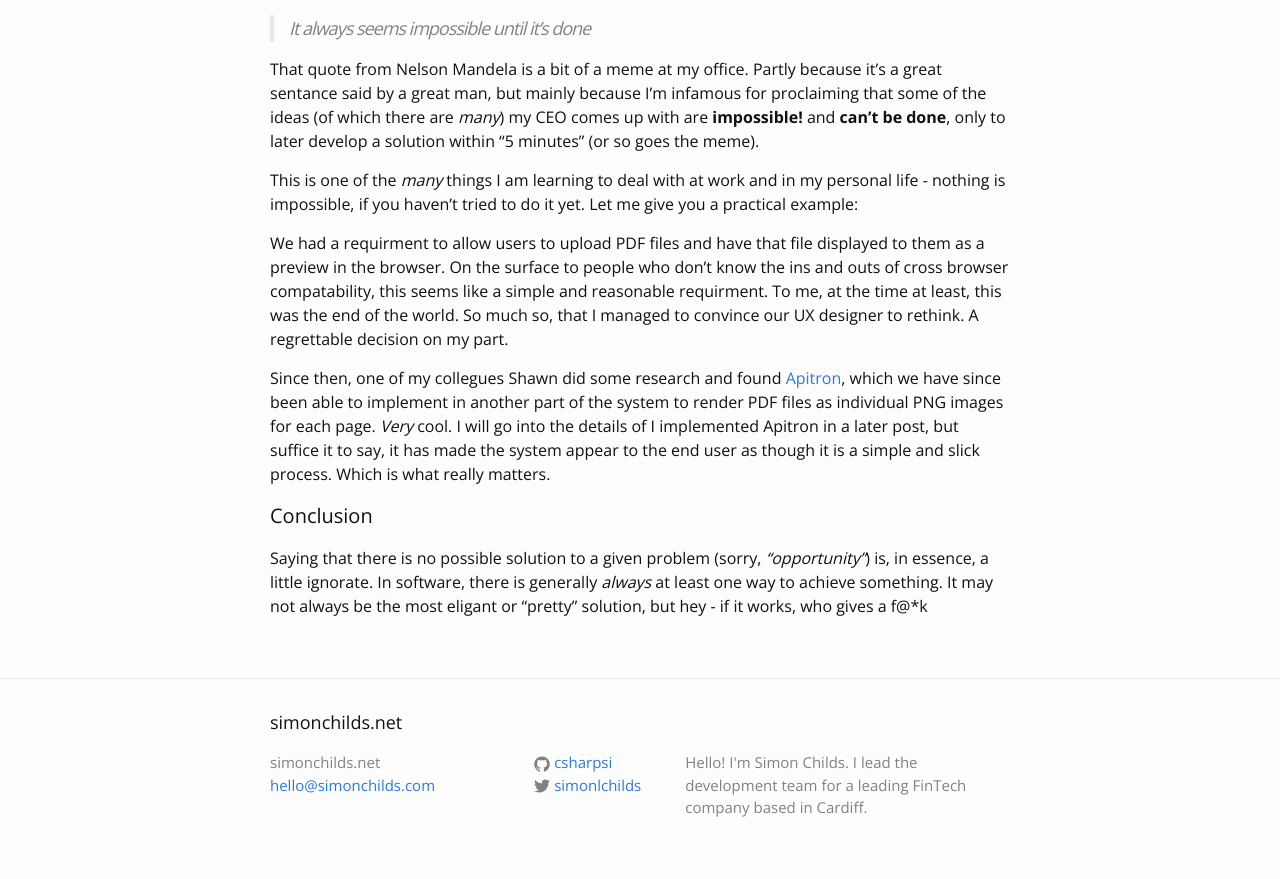
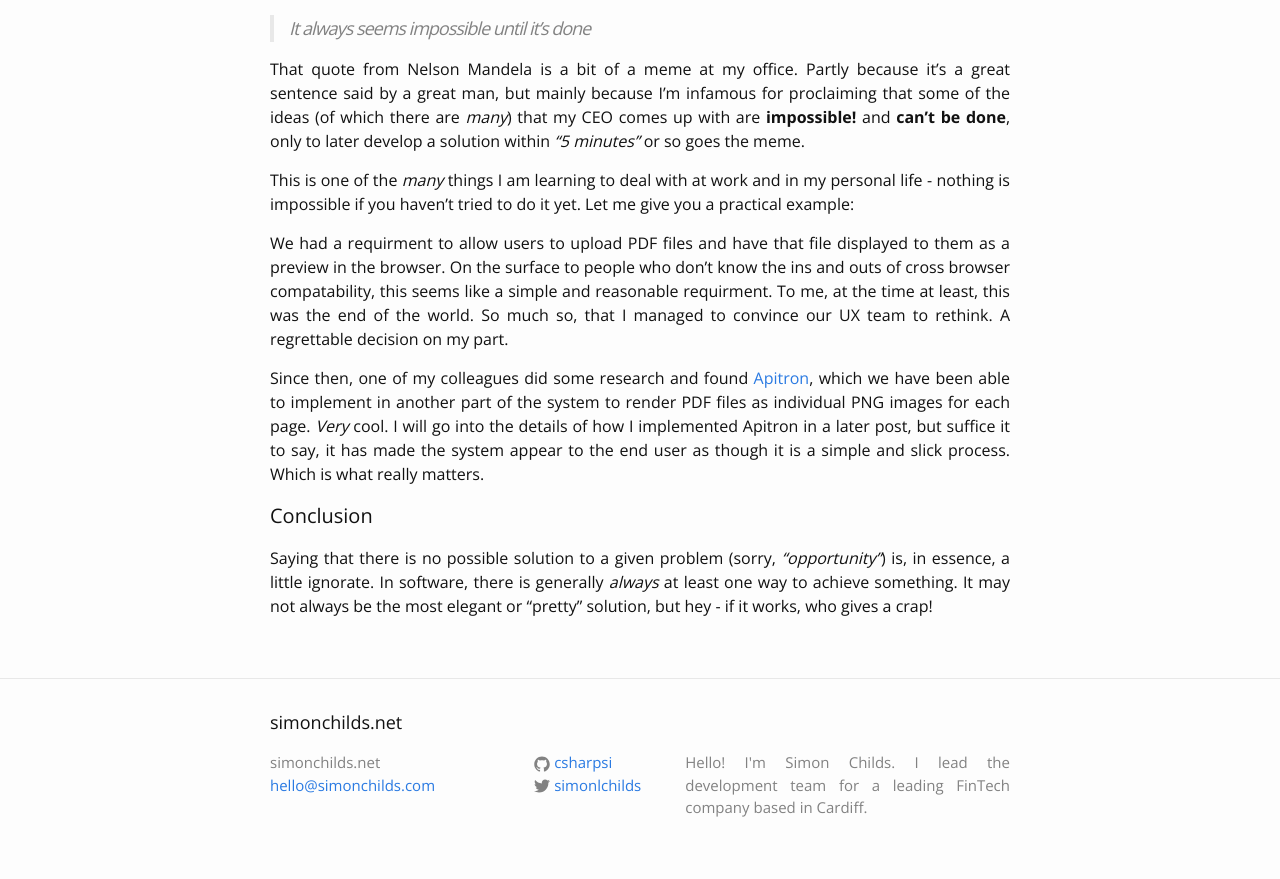
Before and after one commit to csharpsi/csharpsi.github.io, a Jekyll site: the page built from _posts/2015-04-26-everything-is-impossible.md, in a window 1280 px wide. Shown: the part 539-1418 px from the top of the page. Built offline with Jekyll 4.4.1, drawn with Linux system fonts in a browser that asks for light colours.

Commit message:
spelling and grammer corrections and style update

```diff
--- a/_posts/2015-04-26-everything-is-impossible.md
+++ b/_posts/2015-04-26-everything-is-impossible.md
@@ -9,14 +9,14 @@ layout: post
 > It always seems impossible until it's done
 
 
-That quote from Nelson Mandela is a bit of a meme at my office. Partly because it's a great sentance said by a great man, but mainly because I'm infamous for proclaiming that some of the ideas (of which there are *many*) my CEO comes up with are **impossible!** and **can't be done**, only to later develop a solution within "5 minutes" (or so goes the meme).
+That quote from Nelson Mandela is a bit of a meme at my office. Partly because it's a great sentence said by a great man, but mainly because I'm infamous for proclaiming that some of the ideas (of which there are *many*) that my CEO comes up with are **impossible!** and **can't be done**, only to later develop a solution within *"5 minutes"* or so goes the meme.
 
-This is one of the *many* things I am learning to deal with at work and in my personal life - nothing is impossible, if you haven't tried to do it yet. Let me give you a practical example:
+This is one of the *many* things I am learning to deal with at work and in my personal life - nothing is impossible if you haven't tried to do it yet. Let me give you a practical example:
 
-We had a requirment to allow users to upload PDF files and have that file displayed to them as a preview in the browser. On the surface to people who don't know the ins and outs of cross browser compatability, this seems like a simple and reasonable requirment. To me, at the time at least, this was the end of the world. So much so, that I managed to convince our UX designer to rethink. A regrettable decision on my part.
+We had a requirment to allow users to upload PDF files and have that file displayed to them as a preview in the browser. On the surface to people who don't know the ins and outs of cross browser compatability, this seems like a simple and reasonable requirment. To me, at the time at least, this was the end of the world. So much so, that I managed to convince our UX team to rethink. A regrettable decision on my part.
 
-Since then, one of my collegues Shawn did some research and found [Apitron](http://www.apitron.com/), which we have since been able to implement in another part of the system to render PDF files as individual PNG images for each page. *Very* cool. I will go into the details of I implemented Apitron in a later post, but suffice it to say, it has made the system appear to the end user as though it is a simple and slick process. Which is what really matters.
+Since then, one of my colleagues did some research and found [Apitron](http://www.apitron.com/), which we have been able to implement in another part of the system to render PDF files as individual PNG images for each page. *Very* cool. I will go into the details of how I implemented Apitron in a later post, but suffice it to say, it has made the system appear to the end user as though it is a simple and slick process. Which is what really matters.
 
 ####Conclusion
 
-Saying that there is no possible solution to a given problem (sorry, *"opportunity"*) is, in essence, a little ignorate. In software, there is generally *always* at least one way to achieve something. It may not always be the most eligant or "pretty" solution, but hey - if it works, who gives a f@\*k
+Saying that there is no possible solution to a given problem (sorry, *"opportunity"*) is, in essence, a little ignorate. In software, there is generally *always* at least one way to achieve something. It may not always be the most elegant or "pretty" solution, but hey - if it works, who gives a crap!
--- a/_sass/_base.scss
+++ b/_sass/_base.scss
@@ -206,3 +206,7 @@ strong {
         }
     }
 }
+
+p {
+    text-align: justify;
+}
```
Also changed, not shown: about.md (+1 -3 lines).
